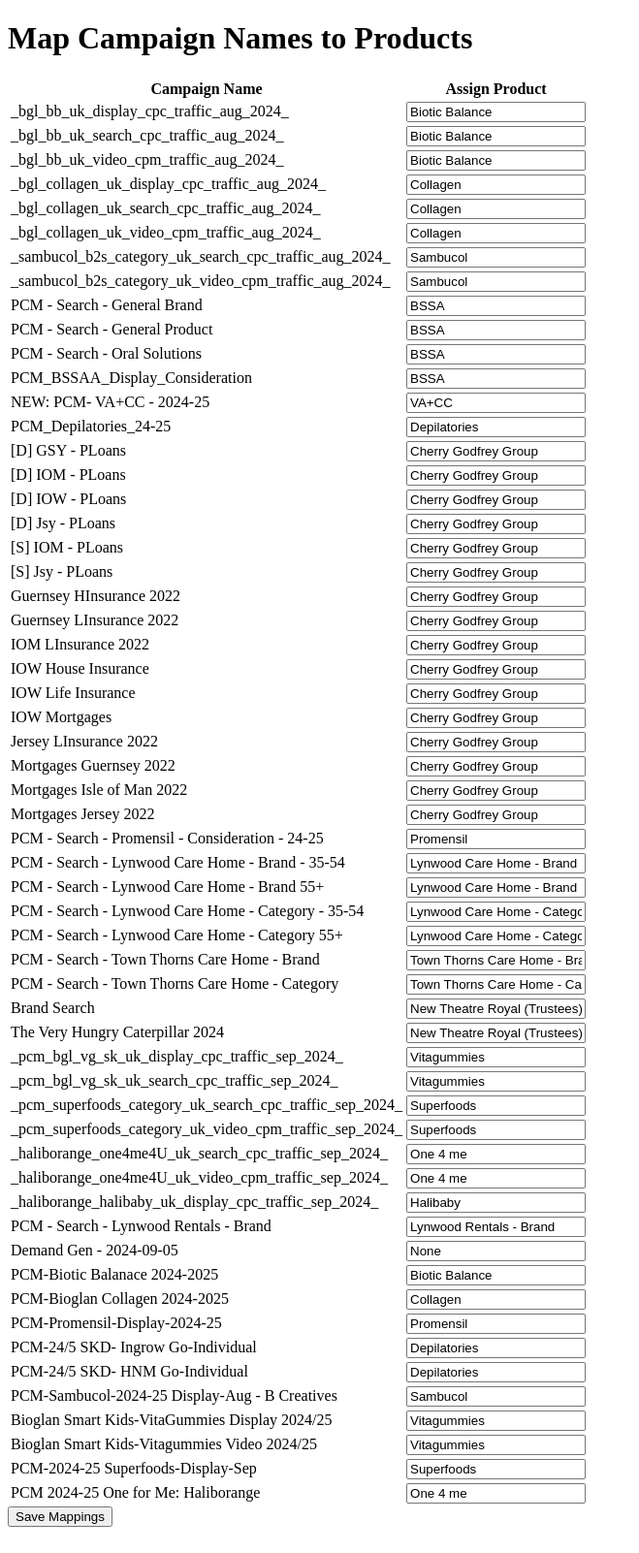
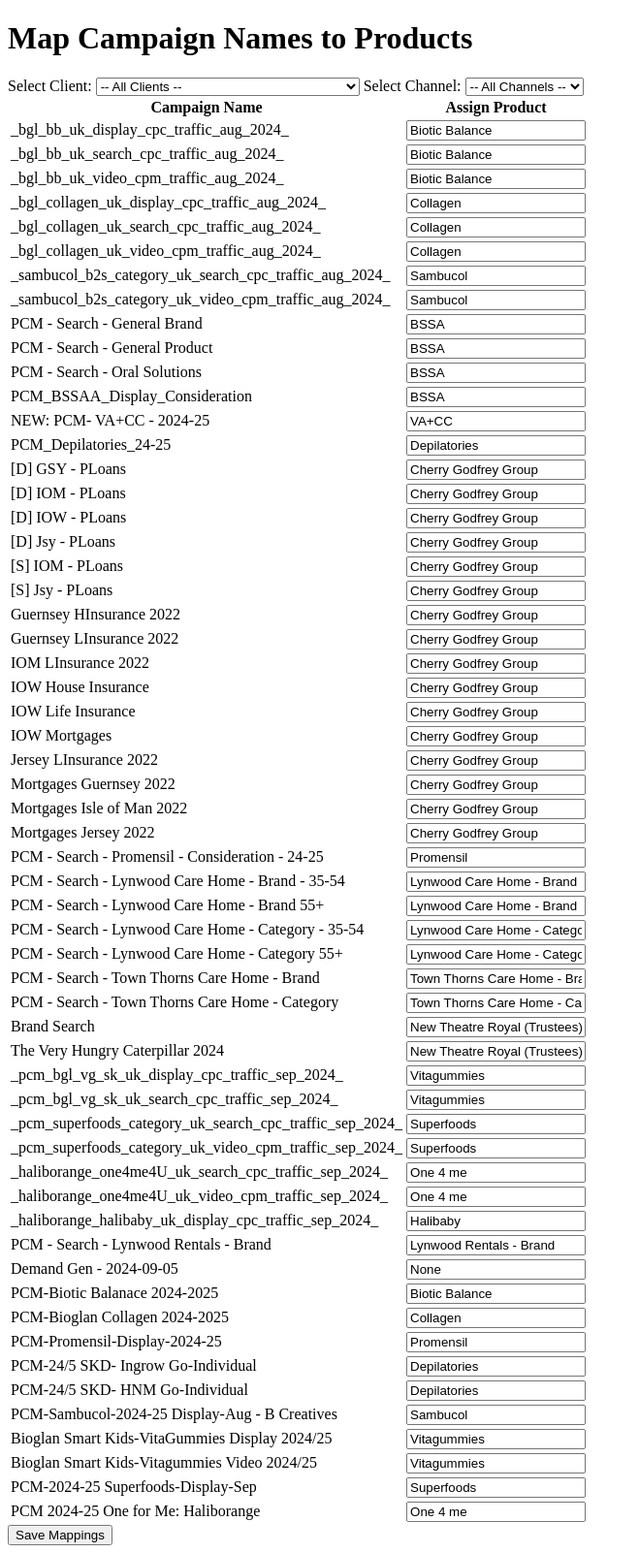
Before and after one commit to ChristopherChari/PrecisionTracker, a Django app: page /campaigns/map-campaign-name/ in a window 1280 px wide. Shown: the whole page at 97% size, without its empty margins (0-659 px from the left). Before the commit the page ends 1575 px from the top, so only its background shows below. Run offline with Django 5.2, Linux system fonts and the light colour scheme; data comes from the database, SQL or seed files in the repository; parts of the project's set-up code (start-up, migrations or seed data) failed here and were passed over.

Commit message:
added filtering to name mapping

```diff
--- a/precisiontracker/CampaignTracker/templates/CampaignTracker/name_mapping.html
+++ b/precisiontracker/CampaignTracker/templates/CampaignTracker/name_mapping.html
@@ -4,9 +4,49 @@
     <meta charset="UTF-8">
     <meta name="viewport" content="width=device-width, initial-scale=1.0">
     <title>Map Campaign Names</title>
+    <script src="https://code.jquery.com/jquery-3.6.0.min.js"></script>
+    <script>
+        $(document).ready(function() {
+            // Function to load filtered campaigns via AJAX
+            function loadFilteredCampaigns() {
+                const clientId = $('#client-filter').val();
+                const channel = $('#channel-filter').val();
+
+                $.ajax({
+                    url: "{% url 'name_mapping_ajax' %}",
+                    data: {
+                        client: clientId,
+                        channel: channel
+                    },
+                    success: function(response) {
+                        $('#campaign-mapping-table').html(response.html);
+                    }
+                });
+            }
+
+            // Trigger campaign filter when dropdowns change
+            $('#client-filter, #channel-filter').on('change', loadFilteredCampaigns);
+        });
+    </script>
 </head>
 <body>
     <h1>Map Campaign Names to Products</h1>
+
+    <!-- Filter dropdowns -->
+    <label for="client-filter">Select Client:</label>
+    <select id="client-filter">
+        <option value="">-- All Clients --</option>
+        {% for client in clients %}
+        <option value="{{ client.id }}">{{ client.name }}</option>
+        {% endfor %}
+    </select>
+
+    <label for="channel-filter">Select Channel:</label>
+    <select id="channel-filter">
+        <option value="">-- All Channels --</option>
+        <option value="Google">Google</option>
+        <option value="Stackadapt">Stackadapt</option>
+    </select>
 
     <!-- Display success or error messages -->
     {% if messages %}
@@ -17,23 +57,11 @@
     </ul>
     {% endif %}
 
-    <!-- Display the CSV Campaigns Mapping form -->
+    <!-- Campaigns table -->
     <form method="post">
         {% csrf_token %}
-        <table>
-            <tr>
-                <th>Campaign Name</th>
-                <th>Assign Product</th>
-            </tr>
-            {% for campaign_data in combined_data %}
-            <tr>
-                <td>{{ campaign_data.name }}</td>
-                <td>
-                    <input type="text" name="product_{{ forloop.counter0 }}" value="{{ campaign_data.product }}">
-                    <input type="hidden" name="csv_name_{{ forloop.counter0 }}" value="{{ campaign_data.name }}">
-                </td>
-            </tr>
-            {% endfor %}
+        <table id="campaign-mapping-table">
+            {% include 'CampaignTracker/name_mapping_table.html' %}
         </table>
         <button type="submit">Save Mappings</button>
     </form>
--- /dev/null
+++ b/precisiontracker/CampaignTracker/templates/CampaignTracker/name_mapping_table.html
@@ -0,0 +1,13 @@
+<tr>
+    <th>Campaign Name</th>
+    <th>Assign Product</th>
+</tr>
+{% for campaign_data in combined_data %}
+<tr>
+    <td>{{ campaign_data.name }}</td>
+    <td>
+        <input type="text" name="product_{{ forloop.counter0 }}" value="{{ campaign_data.product }}">
+        <input type="hidden" name="csv_name_{{ forloop.counter0 }}" value="{{ campaign_data.name }}">
+    </td>
+</tr>
+{% endfor %}
--- a/precisiontracker/CampaignTracker/urls.py
+++ b/precisiontracker/CampaignTracker/urls.py
@@ -1,6 +1,6 @@
 from django.urls import path
 from . import views
-from .views import filter_campaigns,  name_mapping , enter_targets
+from .views import filter_campaigns,  name_mapping , enter_targets, name_mapping_ajax
 
 
 urlpatterns = [
@@ -8,6 +8,8 @@
     path('', filter_campaigns, name='home'),
     path('get-products/', views.get_products_for_client, name='get_products_for_client'),
     path('enter-target/', enter_targets, name='enter_target'),
-    path('map-campaign-name/', name_mapping, name='name_mapping')
+    path('map-campaign-name/', name_mapping, name='name_mapping'),
+    path('name-mapping/', name_mapping, name='name_mapping'),
+    path('name-mapping/ajax/', name_mapping_ajax, name='name_mapping_ajax'),
     # Add other URL patterns as needed
 ]
--- a/precisiontracker/CampaignTracker/views.py
+++ b/precisiontracker/CampaignTracker/views.py
@@ -178,16 +178,35 @@
 
                 # Update all campaigns with the same name
                 Campaign.objects.filter(name=campaign_name).update(product=product_name)
-
                 messages.success(request, f"Product '{product_name}' assigned to all campaigns with the name '{campaign_name}'.")
 
     # Fetch unique campaign names (remove duplicates)
     campaigns = Campaign.objects.values('name', 'product').distinct()
 
+    # Fetch clients for the dropdown
+    clients = Client.objects.all()
+
     return render(request, 'CampaignTracker/name_mapping.html', {
         'combined_data': campaigns,
+        'clients': clients,
     })
 
+def name_mapping_ajax(request):
+    client_id = request.GET.get('client')
+    channel = request.GET.get('channel')
+
+    # Filter campaigns based on client and channel
+    campaigns = Campaign.objects.values('name', 'product').distinct()
+    if client_id:
+        campaigns = campaigns.filter(client_id=client_id)
+    if channel:
+        campaigns = campaigns.filter(channel=channel)
+
+    # Render the filtered data into the table
+    rendered_table = render_to_string('CampaignTracker/name_mapping_table.html', {
+        'combined_data': campaigns,
+    })
+    return JsonResponse({'html': rendered_table})
 # Initialize logger
 logger = logging.getLogger(__name__)
 
```
